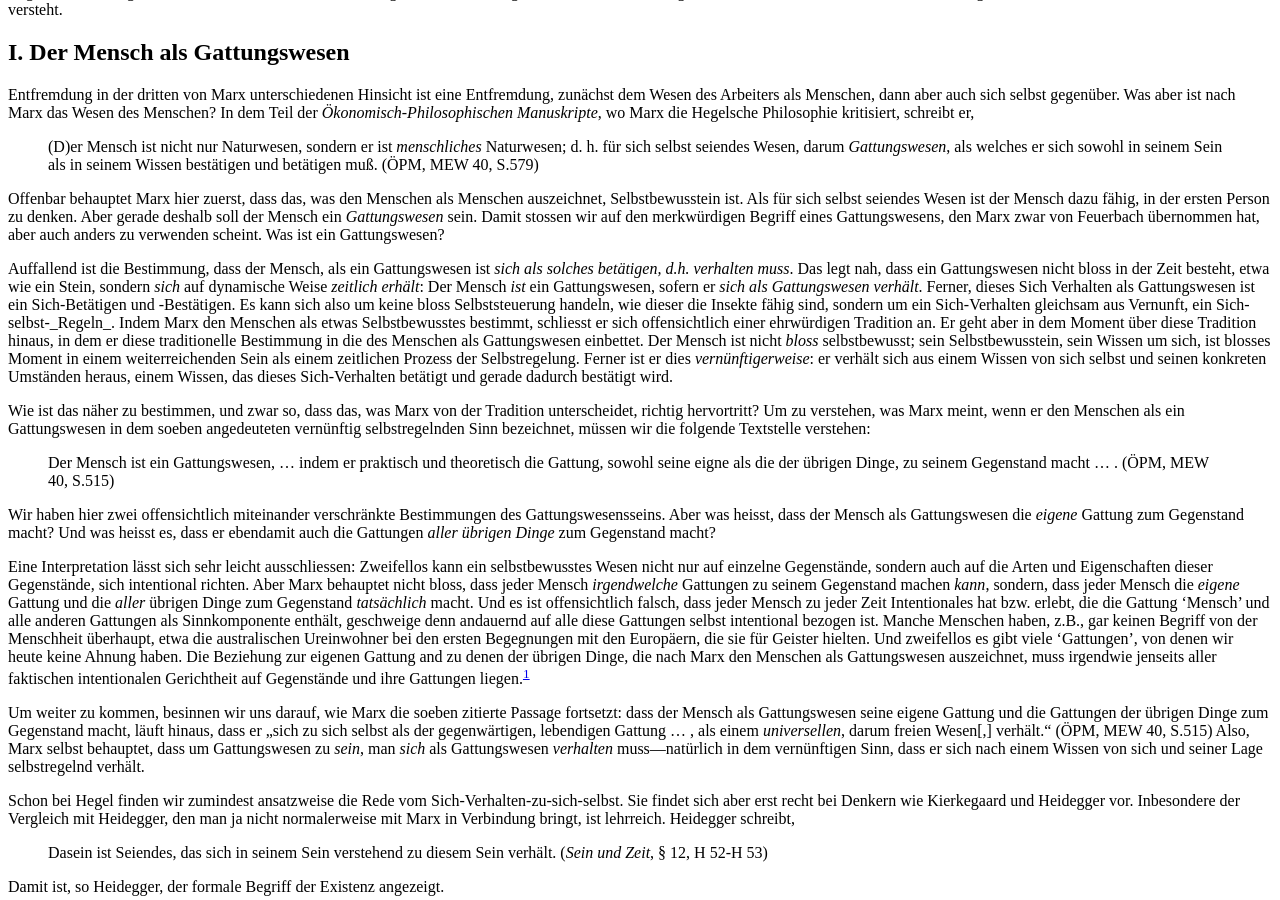
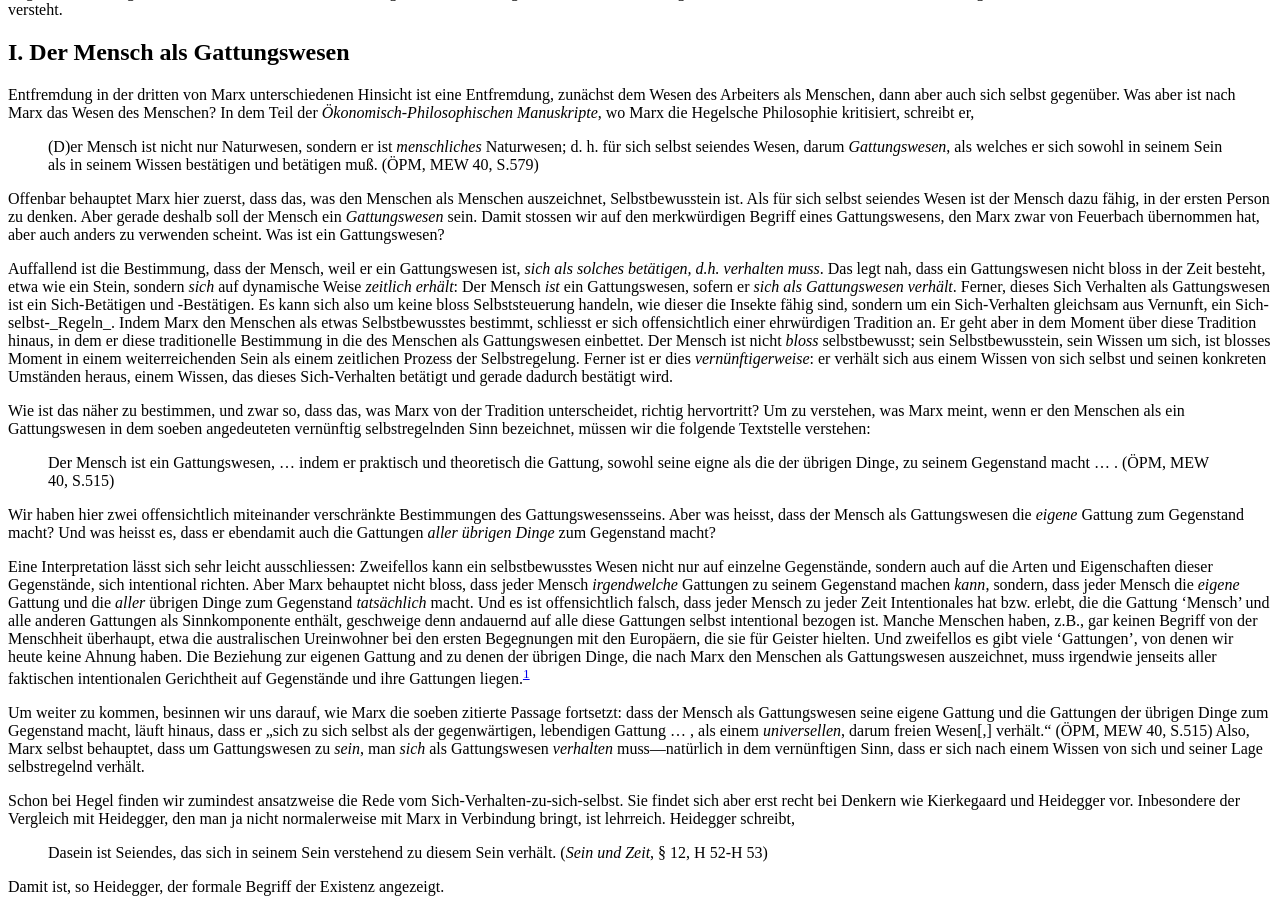
Before and after one commit to klepas/bruins-site, a Jekyll site: the page built from papers/_posts/2016-07-14-Mensch-Natur-und-Entfremdung-in-Marx.md, in a window 1280 px wide and 900 px high, scrolled down 1010 px. Built offline with Jekyll 4.4.1, drawn with Linux system fonts in a browser that asks for light colours; nearby versions of some CDN libraries; some web fonts are replaced.

Commit message:
Updated 2016-07-14-Mensch-Natur-und-Entfremdung-in-Marx.md

```diff
--- a/papers/_posts/2016-07-14-Mensch-Natur-und-Entfremdung-in-Marx.md
+++ b/papers/_posts/2016-07-14-Mensch-Natur-und-Entfremdung-in-Marx.md
@@ -49,7 +49,7 @@ Entfremdung in der dritten von Marx unterschiedenen Hinsicht ist eine Entfremdun
 
 Offenbar behauptet Marx hier zuerst, dass das, was den Menschen als Menschen auszeichnet, Selbstbewusstein ist. Als für sich selbst seiendes Wesen ist der Mensch dazu fähig, in der ersten Person zu denken. Aber gerade deshalb soll der Mensch ein _Gattungswesen_ sein. Damit stossen wir auf den merkwürdigen Begriff eines Gattungswesens, den Marx zwar von Feuerbach übernommen hat, aber auch anders zu verwenden scheint. Was ist ein Gattungswesen?
 
-Auffallend ist die Bestimmung, dass der Mensch, als ein Gattungswesen ist _sich als solches betätigen, d.h. verhalten muss_. Das legt nah, dass ein Gattungswesen nicht bloss in der Zeit besteht, etwa wie ein Stein, sondern _sich_ auf dynamische Weise _zeitlich erhält_: Der Mensch _ist_ ein Gattungswesen, sofern er _sich als Gattungswesen verhält_. Ferner, dieses Sich Verhalten als Gattungswesen ist ein Sich-Betätigen und -Bestätigen. Es kann sich also um keine bloss Selbststeuerung handeln, wie dieser die Insekte fähig sind, sondern um ein Sich-Verhalten gleichsam aus Vernunft, ein Sich-selbst-_Regeln_. Indem Marx den Menschen als etwas Selbstbewusstes bestimmt, schliesst er sich offensichtlich einer ehrwürdigen Tradition an. Er geht aber in dem Moment über diese Tradition hinaus, in dem er diese traditionelle Bestimmung in die des Menschen als Gattungswesen einbettet. Der Mensch ist nicht _bloss_ selbstbewusst; sein Selbstbewusstein, sein Wissen um sich, ist blosses Moment in einem weiterreichenden Sein als einem zeitlichen Prozess der Selbstregelung. Ferner ist er dies _vernünftigerweise_: er verhält sich aus einem Wissen von sich selbst und seinen konkreten Umständen heraus, einem Wissen, das dieses Sich-Verhalten betätigt und gerade dadurch bestätigt wird.
+Auffallend ist die Bestimmung, dass der Mensch, weil er ein Gattungswesen ist, _sich als solches betätigen, d.h. verhalten muss_. Das legt nah, dass ein Gattungswesen nicht bloss in der Zeit besteht, etwa wie ein Stein, sondern _sich_ auf dynamische Weise _zeitlich erhält_: Der Mensch _ist_ ein Gattungswesen, sofern er _sich als Gattungswesen verhält_. Ferner, dieses Sich Verhalten als Gattungswesen ist ein Sich-Betätigen und -Bestätigen. Es kann sich also um keine bloss Selbststeuerung handeln, wie dieser die Insekte fähig sind, sondern um ein Sich-Verhalten gleichsam aus Vernunft, ein Sich-selbst-_Regeln_. Indem Marx den Menschen als etwas Selbstbewusstes bestimmt, schliesst er sich offensichtlich einer ehrwürdigen Tradition an. Er geht aber in dem Moment über diese Tradition hinaus, in dem er diese traditionelle Bestimmung in die des Menschen als Gattungswesen einbettet. Der Mensch ist nicht _bloss_ selbstbewusst; sein Selbstbewusstein, sein Wissen um sich, ist blosses Moment in einem weiterreichenden Sein als einem zeitlichen Prozess der Selbstregelung. Ferner ist er dies _vernünftigerweise_: er verhält sich aus einem Wissen von sich selbst und seinen konkreten Umständen heraus, einem Wissen, das dieses Sich-Verhalten betätigt und gerade dadurch bestätigt wird.
 
 Wie ist das näher zu bestimmen, und zwar so, dass das, was Marx von der Tradition unterscheidet, richtig hervortritt? Um zu verstehen, was Marx meint, wenn er den Menschen als ein Gattungswesen in dem soeben angedeuteten vernünftig selbstregelnden Sinn bezeichnet, müssen wir die folgende Textstelle verstehen:
 
```
